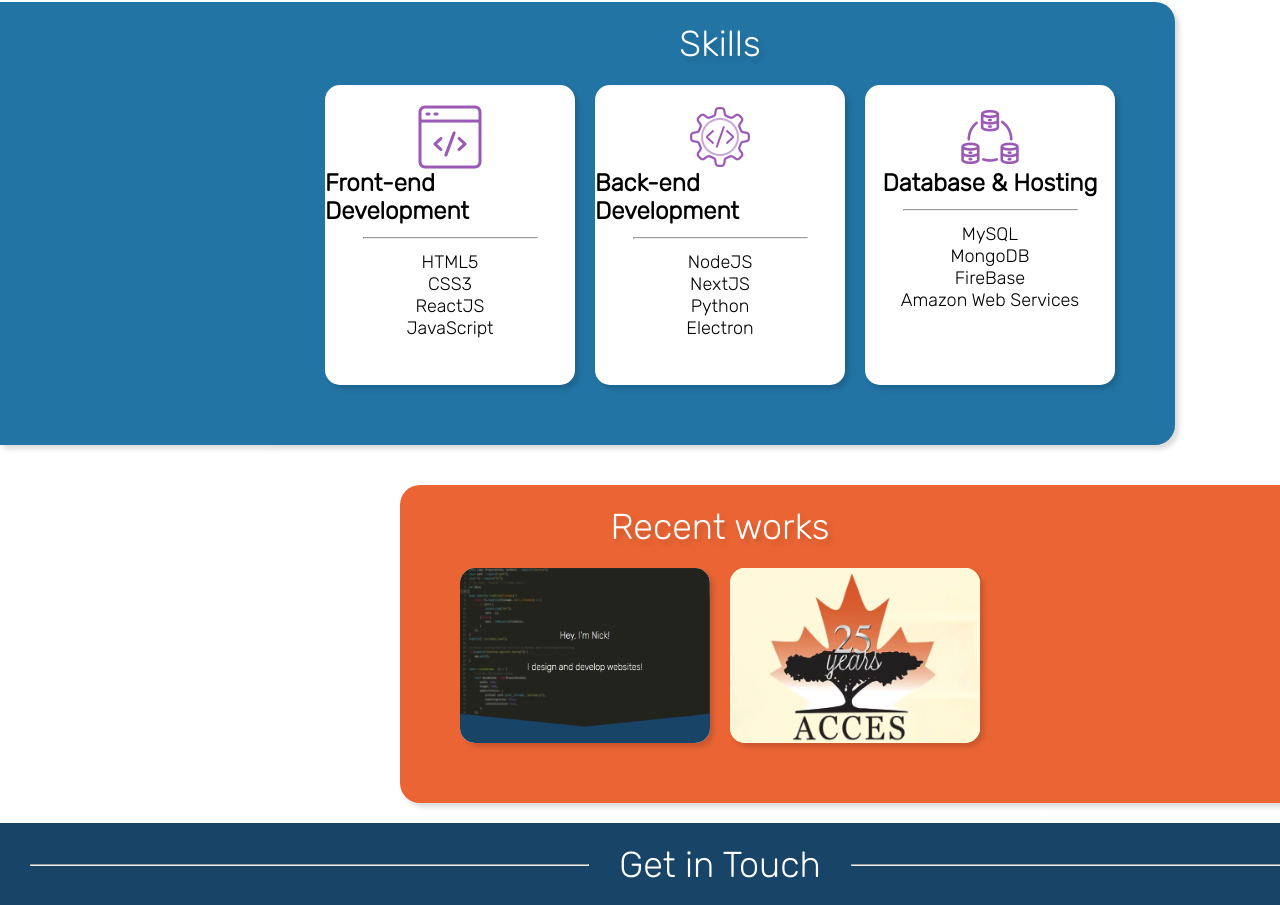
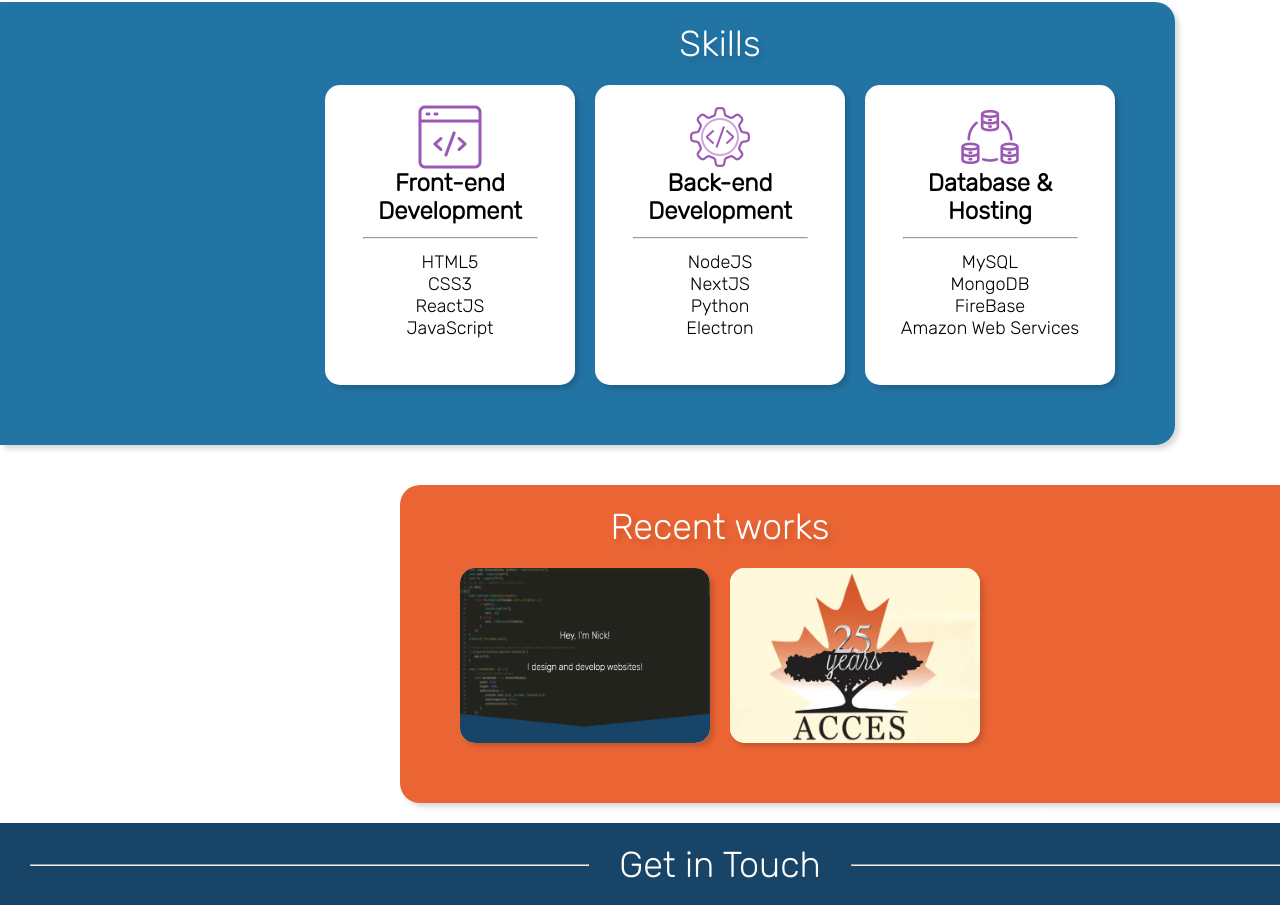
Before and after one commit to NSkelin/Web-Portfolio, a Next.js app: page / in a window 1280 px wide. Shown: the part 1123-2028 px from the top of the page. Built offline with nearby package versions, Linux system fonts and the light colour scheme.

Commit message:
Properly centered skill cards titles

```diff
--- a/components/skillCard.jsx
+++ b/components/skillCard.jsx
@@ -7,7 +7,9 @@ export default function SkillCard({imageSource, title, skills}) {
 	return (
 		<div className={styles.skillCard}>
 			<Image src={imageSource} alt="Icon to represent the skill" />
-			<b>{title}</b>
+			<div className={styles.title}>
+				<b>{title}</b>
+			</div>
 			<hr className={styles.hr} />
 			<ul className={styles.skillCardUl}>{skillsElement}</ul>
 		</div>
--- a/styles/skillCard.module.css
+++ b/styles/skillCard.module.css
@@ -26,3 +26,11 @@
 .hr {
 	width: 70%;
 }
+
+.title {
+	display: flex;
+	align-items: center;
+	height: 56px;
+	text-align: center;
+	width: 80%;
+}
```
